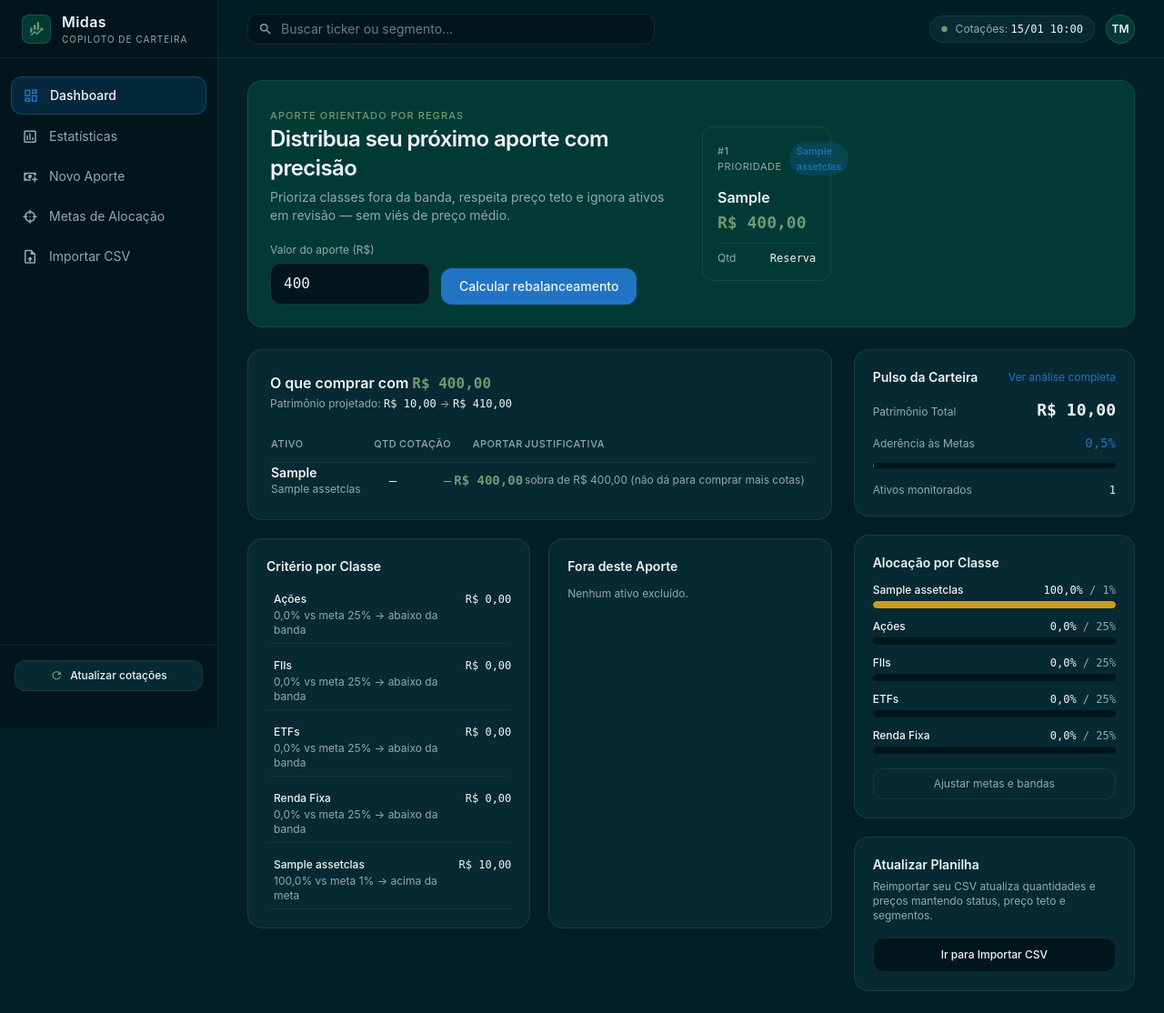
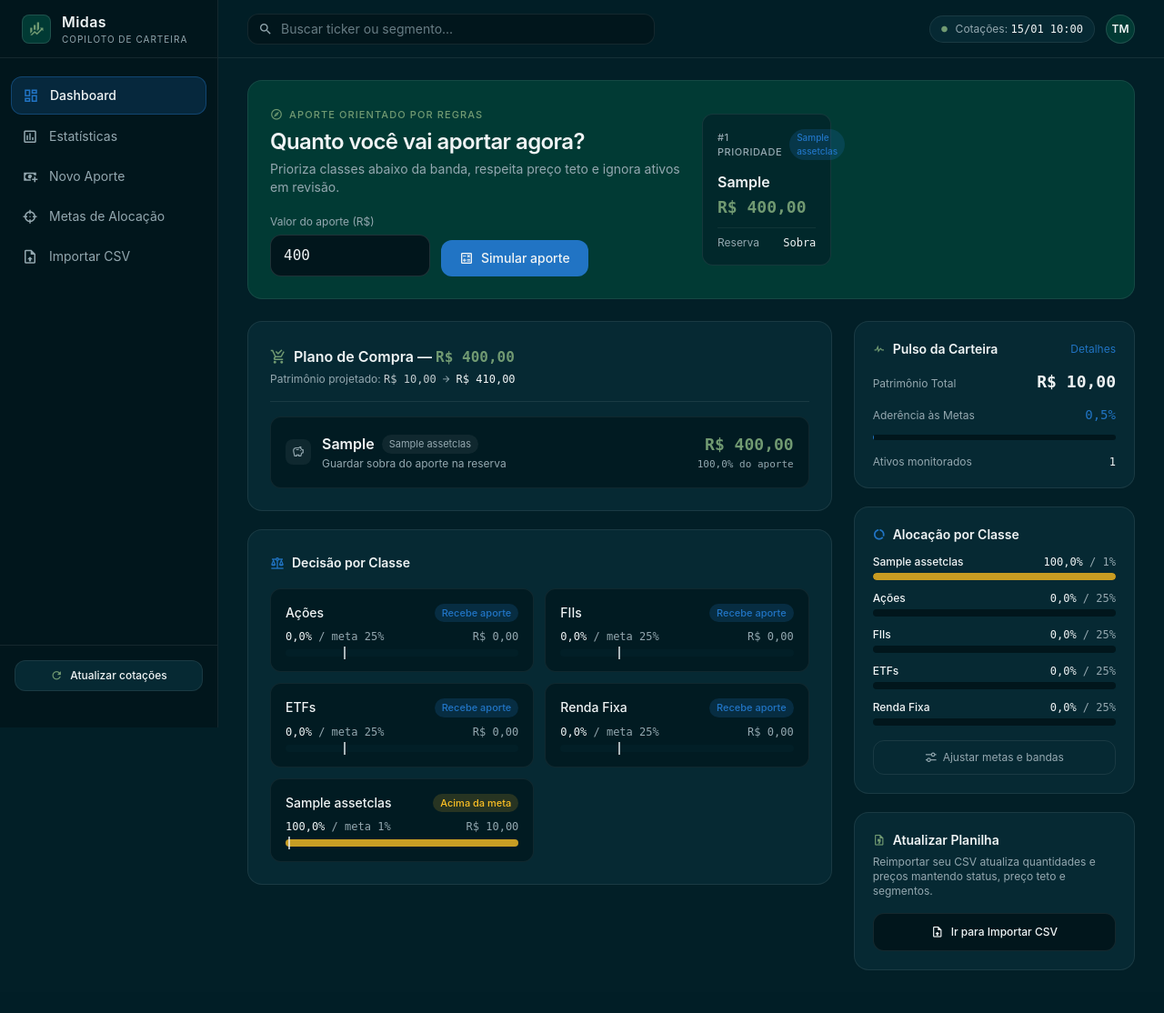
Before and after one commit to thalesgmartins/midas, a FastAPI app: page / in a window 1280 px wide. Shown: the whole page at 91% size. After the commit the page ends 1067 px from the top, so only its background shows below. Run offline with FastAPI, Linux system fonts and the light colour scheme; tables that the repository leaves empty hold one stand-in row (values such as "Sample post"); parts of the project's set-up code (start-up, migrations or seed data) failed here and were passed over.

Commit message:
feat(ui): tornar prioridades dinamicas via HTMX OOB e melhorar leitura do plano de aporte

```diff
--- a/app/api/web.py
+++ b/app/api/web.py
@@ -82,7 +82,9 @@ def aporte_simular(
     """Calcula o plano de aporte e devolve o fragmento HTML."""
     classes, assets = portfolio.to_engine_inputs(session)
     plan = plan_contribution(_parse_number(valor), classes, assets)
-    return templates.TemplateResponse(request, "partials/plan.html", {"plan": plan})
+    return templates.TemplateResponse(
+        request, "partials/plan.html", {"plan": plan, "oob_priorities": True}
+    )
 
 
 @router.post("/ativos/{asset_id}")
--- a/app/web/templates/aporte.html
+++ b/app/web/templates/aporte.html
@@ -12,8 +12,9 @@
       <input name="valor" value="{{ default_amount|default(400) }}"
              class="num w-44 bg-deep border border-white/[0.12] focus:border-marine focus:outline-none rounded-xl px-3.5 py-2.5 text-offwhite">
     </label>
-    <button class="bg-marine hover:bg-marine/90 text-offwhite rounded-xl px-5 py-2.5 text-sm font-medium transition-colors">
-      Calcular
+    <button class="inline-flex items-center gap-2 bg-marine hover:bg-marine/90 text-offwhite rounded-xl px-5 py-2.5 text-sm font-medium transition-colors">
+      <i class="mdi mdi-calculator-variant-outline text-base leading-none"></i>
+      <span>Calcular</span>
     </button>
   </form>
 </div>
--- a/app/web/templates/dashboard.html
+++ b/app/web/templates/dashboard.html
@@ -3,20 +3,25 @@
 {% block content %}
 {% if not s.groups or s.total == 0 %}
   <div class="bg-surface border border-white/[0.08] rounded-2xl p-8 text-center max-w-lg mx-auto mt-10">
-    <h1 class="text-lg font-semibold text-offwhite mb-2">Carteira vazia</h1>
+    <i class="mdi mdi-briefcase-plus-outline text-4xl text-sage"></i>
+    <h1 class="text-lg font-semibold text-offwhite mt-3 mb-2">Carteira vazia</h1>
     <p class="text-sm text-muted mb-5">Importe sua planilha CSV para começar a simular aportes e acompanhar metas.</p>
     <a href="/importar" class="inline-flex items-center gap-2 bg-marine hover:bg-marine/90 text-offwhite rounded-xl px-5 py-2.5 text-sm font-medium transition-colors">
-      Importar CSV
+      <i class="mdi mdi-file-upload-outline"></i>
+      <span>Importar CSV</span>
     </a>
   </div>
 {% else %}
-  <!-- Card Hero: Simulador de Aporte Rápido + Prioridades do Mês -->
+  <!-- Card Hero: Simulador de Aporte Rápido + Prioridades Dinâmicas -->
   <section class="bg-evergreen border border-white/[0.08] rounded-2xl p-6 mb-6 grid grid-cols-1 xl:grid-cols-12 gap-6 items-center">
     <div class="xl:col-span-6">
-      <span class="inline-block text-[11px] uppercase tracking-widest text-sage font-medium mb-1">Aporte Orientado por Regras</span>
-      <h1 class="text-2xl font-semibold text-offwhite tracking-tight">Distribua seu próximo aporte com precisão</h1>
-      <p class="text-sm text-muted mt-1.5">
-        Prioriza classes fora da banda, respeita preço teto e ignora ativos em revisão — sem viés de preço médio.
+      <span class="inline-flex items-center gap-1.5 text-[11px] uppercase tracking-widest text-sage font-medium mb-1">
+        <i class="mdi mdi-compass-outline text-sm"></i>
+        <span>Aporte Orientado por Regras</span>
+      </span>
+      <h1 class="text-2xl font-semibold text-offwhite tracking-tight">Quanto você vai aportar agora?</h1>
+      <p class="text-sm text-muted mt-1">
+        Prioriza classes abaixo da banda, respeita preço teto e ignora ativos em revisão.
       </p>
       <form hx-post="/aporte/simular" hx-target="#plan" class="mt-5 flex flex-wrap gap-3 items-end">
         <label class="block">
@@ -24,54 +29,33 @@
           <input name="valor" value="{{ default_amount }}"
                  class="num w-44 bg-deep border border-white/[0.12] focus:border-marine focus:outline-none rounded-xl px-3.5 py-2.5 text-offwhite text-base font-medium">
         </label>
-        <button class="bg-marine hover:bg-marine/90 text-offwhite rounded-xl px-5 py-2.5 text-sm font-medium transition-colors">
-          Calcular rebalanceamento
+        <button class="inline-flex items-center gap-2 bg-marine hover:bg-marine/90 text-offwhite rounded-xl px-5 py-2.5 text-sm font-medium transition-colors">
+          <i class="mdi mdi-calculator-variant-outline text-base leading-none"></i>
+          <span>Simular aporte</span>
         </button>
       </form>
     </div>
 
-    <!-- Mini-cards de prioridades -->
-    <div class="xl:col-span-6 grid grid-cols-1 sm:grid-cols-3 gap-3">
-      {% if plan and plan.buys %}
-        {% for b in plan.buys[:3] %}
-        <div class="bg-ink/60 border border-white/[0.08] rounded-xl p-4 flex flex-col justify-between">
-          <div class="flex items-center justify-between gap-2">
-            <span class="text-[11px] uppercase tracking-wider text-muted">#{{ loop.index }} Prioridade</span>
-            <span class="text-[11px] px-2 py-0.5 rounded-full bg-marine/20 text-marine font-medium">{{ b.class_name }}</span>
-          </div>
-          <div class="mt-3">
-            <div class="text-base font-semibold text-offwhite truncate" title="{{ b.ticker }}">{{ b.ticker }}</div>
-            <div class="num text-lg font-semibold text-sage mt-0.5">{{ b.amount|brl }}</div>
-          </div>
-          <div class="mt-2 pt-2 border-t border-white/[0.06] text-xs text-muted flex justify-between">
-            <span>Qtd</span>
-            <span class="num text-offwhite">{{ b.units if b.price else 'Reserva' }}</span>
-          </div>
-        </div>
-        {% endfor %}
-      {% else %}
-        <div class="sm:col-span-3 bg-ink/50 border border-white/[0.08] rounded-xl p-4 text-sm text-muted">
-          Nenhuma compra prioritária encontrada com as regras atuais.
-        </div>
-      {% endif %}
-    </div>
+    {% include "partials/priorities.html" %}
   </section>
 
   <!-- Área Inferior: Divisão 65 / 35 -->
   <div class="grid grid-cols-1 xl:grid-cols-12 gap-6 items-start">
-    <!-- Esquerda (65%): Plano de Rebalanceamento -->
     <div class="xl:col-span-8" id="plan">
       {% if plan %}
         {% include "partials/plan.html" %}
       {% endif %}
     </div>
 
-    <!-- Direita (35%): Resumo, Atalho de Importação e Metas -->
+    <!-- Coluna Direita (35%): Resumo, Alocação e Atalho CSV -->
     <div class="xl:col-span-4 space-y-5">
       <div class="bg-surface border border-white/[0.08] rounded-2xl p-5">
         <div class="flex items-center justify-between mb-3">
-          <h2 class="text-sm font-semibold text-offwhite">Pulso da Carteira</h2>
-          <a href="/estatisticas" class="text-xs text-marine hover:underline">Ver análise completa</a>
+          <h2 class="text-sm font-semibold text-offwhite flex items-center gap-2">
+            <i class="mdi mdi-pulse text-sage"></i>
+            <span>Pulso da Carteira</span>
+          </h2>
+          <a href="/estatisticas" class="text-xs text-marine hover:underline">Detalhes</a>
         </div>
         <div class="space-y-3">
           <div class="flex items-baseline justify-between">
@@ -93,7 +77,10 @@
       </div>
 
       <div class="bg-surface border border-white/[0.08] rounded-2xl p-5">
-        <h2 class="text-sm font-semibold text-offwhite mb-3">Alocação por Classe</h2>
+        <h2 class="text-sm font-semibold text-offwhite mb-3 flex items-center gap-2">
+          <i class="mdi mdi-chart-donut text-marine"></i>
+          <span>Alocação por Classe</span>
+        </h2>
         <div class="space-y-3">
           {% for g in s.groups %}
           <div>
@@ -110,16 +97,21 @@
           </div>
           {% endfor %}
         </div>
-        <a href="/metas" class="mt-4 block text-center text-xs text-muted hover:text-offwhite border border-white/[0.08] rounded-xl py-2 transition-colors">
-          Ajustar metas e bandas
+        <a href="/metas" class="mt-4 flex items-center justify-center gap-1.5 text-xs text-muted hover:text-offwhite border border-white/[0.08] rounded-xl py-2 transition-colors">
+          <i class="mdi mdi-tune-variant text-sm"></i>
+          <span>Ajustar metas e bandas</span>
         </a>
       </div>
 
       <div class="bg-surface border border-white/[0.08] rounded-2xl p-5">
-        <h2 class="text-sm font-semibold text-offwhite mb-1.5">Atualizar Planilha</h2>
+        <h2 class="text-sm font-semibold text-offwhite mb-1.5 flex items-center gap-2">
+          <i class="mdi mdi-file-delimited-outline text-sage"></i>
+          <span>Atualizar Planilha</span>
+        </h2>
         <p class="text-xs text-muted mb-4">Reimportar seu CSV atualiza quantidades e preços mantendo status, preço teto e segmentos.</p>
-        <a href="/importar" class="block text-center bg-deep hover:bg-ink border border-white/[0.08] text-offwhite rounded-xl py-2.5 text-xs font-medium transition-colors">
-          Ir para Importar CSV
+        <a href="/importar" class="flex items-center justify-center gap-2 bg-deep hover:bg-ink border border-white/[0.08] text-offwhite rounded-xl py-2.5 text-xs font-medium transition-colors">
+          <i class="mdi mdi-file-upload-outline text-sm"></i>
+          <span>Ir para Importar CSV</span>
         </a>
       </div>
     </div>
--- a/app/web/templates/importar.html
+++ b/app/web/templates/importar.html
@@ -2,7 +2,10 @@
 {% block title %}Importar CSV — Midas{% endblock %}
 {% block content %}
 <div class="bg-surface border border-white/[0.08] rounded-2xl p-6 max-w-xl">
-  <h1 class="font-semibold text-xl text-offwhite mb-1">Importar Carteira</h1>
+  <h1 class="font-semibold text-xl text-offwhite mb-1 flex items-center gap-2">
+    <i class="mdi mdi-file-upload-outline text-sage"></i>
+    <span>Importar Carteira</span>
+  </h1>
   <p class="text-xs text-muted mb-5">
     CSV separado por <code class="num text-offwhite">;</code> com as colunas: Tipo de ativo; Ativo; Quant.; Preço Médio; Preço Atual; Saldo; % Ideal.
   </p>
--- a/app/web/templates/metas.html
+++ b/app/web/templates/metas.html
@@ -2,7 +2,10 @@
 {% block title %}Metas — Midas{% endblock %}
 {% block content %}
 <div class="bg-surface border border-white/[0.08] rounded-2xl p-6 max-w-2xl">
-  <h1 class="font-semibold text-xl text-offwhite mb-1">Metas de Alocação</h1>
+  <h1 class="font-semibold text-xl text-offwhite mb-1 flex items-center gap-2">
+    <i class="mdi mdi-target text-marine"></i>
+    <span>Metas de Alocação</span>
+  </h1>
   <p class="text-xs text-muted mb-5">
     Escolha entre banda fixa em pontos percentuais (<span class="num">± p.p.</span>) ou banda relativa <span class="text-offwhite">Metade / Dobro</span> (mínimo metade da meta, máximo o dobro).
   </p>
--- a/app/web/templates/partials/plan.html
+++ b/app/web/templates/partials/plan.html
@@ -1,86 +1,146 @@
 <div class="space-y-5">
+  <!-- Lista de Execução: O que comprar -->
   <div class="bg-surface border border-white/[0.08] rounded-2xl p-6">
-    <div class="flex flex-wrap items-center justify-between gap-2 mb-4">
+    <div class="flex flex-wrap items-center justify-between gap-3 pb-4 mb-4 border-b border-white/[0.08]">
       <div>
-        <h2 class="text-base font-semibold text-offwhite">O que comprar com <span class="num text-sage">{{ plan.amount|brl }}</span></h2>
+        <h2 class="text-base font-semibold text-offwhite flex items-center gap-2">
+          <i class="mdi mdi-cart-check text-sage text-lg"></i>
+          <span>Plano de Compra — <span class="num text-sage">{{ plan.amount|brl }}</span></span>
+        </h2>
         <p class="text-xs text-muted mt-0.5">
-          Patrimônio projetado: <span class="num text-offwhite">{{ plan.total_before|brl }}</span> → <span class="num text-offwhite">{{ plan.total_after|brl }}</span>
+          Patrimônio projetado: <span class="num text-offwhite/80">{{ plan.total_before|brl }}</span>
+          <i class="mdi mdi-arrow-right text-[11px] mx-0.5"></i>
+          <span class="num text-offwhite font-medium">{{ plan.total_after|brl }}</span>
         </p>
       </div>
       {% if plan.leftover > 0 %}
-      <span class="num text-xs px-2.5 py-1 rounded-full bg-deep border border-white/[0.08] text-muted">
+      <span class="num text-xs px-3 py-1 rounded-full bg-deep border border-white/[0.08] text-muted">
         Sobra em caixa: {{ plan.leftover|brl }}
       </span>
       {% endif %}
     </div>
 
     {% if plan.buys %}
-    <div class="overflow-x-auto">
-      <table class="w-full text-sm">
-        <thead class="text-[11px] uppercase tracking-wider text-muted border-b border-white/[0.08]">
-          <tr>
-            <th class="py-2.5 text-left font-medium">Ativo</th>
-            <th class="py-2.5 text-right font-medium">Qtd</th>
-            <th class="py-2.5 text-right font-medium">Cotação</th>
-            <th class="py-2.5 text-right font-medium">Aportar</th>
-            <th class="py-2.5 pl-5 text-left font-medium">Justificativa</th>
-          </tr>
-        </thead>
-        <tbody class="divide-y divide-white/[0.06]">
+    <div class="space-y-3">
       {% for b in plan.buys %}
-          <tr class="hover:bg-white/[0.02] transition-colors">
-            <td class="py-3 pr-3">
-              <div class="font-semibold text-offwhite">{{ b.ticker }}</div>
-              <div class="text-xs text-muted">{{ b.class_name }}</div>
-            </td>
-            <td class="py-3 text-right num text-offwhite">{{ b.units if b.price else '—' }}</td>
-            <td class="py-3 text-right num text-muted">{{ b.price|brl if b.price else '—' }}</td>
-            <td class="py-3 text-right num font-semibold text-sage">{{ b.amount|brl }}</td>
-            <td class="py-3 pl-5 text-xs text-muted leading-relaxed">{{ b.reasons|join(' · ') }}</td>
-          </tr>
+      <div class="bg-deep/70 border border-white/[0.06] hover:border-white/[0.14] rounded-xl p-4 transition-colors">
+        <div class="flex flex-wrap items-center justify-between gap-3">
+          <div class="flex items-center gap-3 min-w-0">
+            <span class="w-7 h-7 rounded-lg flex items-center justify-center text-xs font-semibold shrink-0 {{ 'bg-white/[0.06] text-muted' if b.is_leftover else 'bg-marine/20 text-marine' }}">
+              {% if b.is_leftover %}
+                <i class="mdi mdi-piggy-bank-outline text-sm"></i>
+              {% else %}
+                #{{ loop.index }}
+              {% endif %}
+            </span>
+            <div class="min-w-0">
+              <div class="flex items-center gap-2 flex-wrap">
+                <span class="font-semibold text-offwhite text-base">{{ b.ticker }}</span>
+                <span class="text-[11px] px-2 py-0.5 rounded-full bg-white/[0.06] text-muted">{{ b.class_name }}</span>
+              </div>
+              <div class="text-xs text-muted mt-0.5">
+                {% if b.is_leftover %}
+                  <span>Guardar sobra do aporte na reserva</span>
+                {% elif b.price %}
+                  <span>Comprar <strong class="num text-offwhite">{{ b.units }} {{ 'cota' if b.units == 1 else 'cotas' }}</strong> × <span class="num">{{ b.price|brl }}</span></span>
+                {% else %}
+                  <span>Aporte direto em renda fixa</span>
+                {% endif %}
+              </div>
+            </div>
+          </div>
+
+          <div class="text-right shrink-0">
+            <div class="num text-lg font-semibold text-sage">{{ b.amount|brl }}</div>
+            <div class="num text-[11px] text-muted">{{ b.share_pct|pct }} do aporte</div>
+          </div>
+        </div>
+
+        {% if not b.is_leftover %}
+        <div class="mt-3 pt-3 border-t border-white/[0.05]">
+          <div class="flex items-center justify-between text-[11px] text-muted mb-1.5">
+            <span>Progresso até a meta do ativo</span>
+            <span class="num">
+              {% if b.remaining_to_target < 1 %}
+                <span class="text-sage font-medium">Meta atingida</span>
+              {% else %}
+                Faltam <span class="text-offwhite">{{ b.remaining_to_target|brl }}</span>
+              {% endif %}
+            </span>
+          </div>
+          <div class="h-1.5 bg-ink rounded-full overflow-hidden">
+            <div class="h-full rounded-full {{ 'bg-sage' if b.progress_after_pct >= 95 else 'bg-marine' }}"
+                 style="width: {{ b.progress_after_pct }}%"></div>
+          </div>
+        </div>
+        {% endif %}
+      </div>
       {% endfor %}
-        </tbody>
-      </table>
     </div>
     {% else %}
       <p class="text-sm text-muted py-4">Nenhuma compra possível com as regras atuais.</p>
     {% endif %}
   </div>
 
-  <!-- Situação por Classe + Excluídos -->
-  <div class="grid grid-cols-1 md:grid-cols-2 gap-5">
-    <div class="bg-surface border border-white/[0.08] rounded-2xl p-5">
-      <h3 class="text-sm font-semibold text-offwhite mb-3">Critério por Classe</h3>
-      <div class="space-y-2.5">
+  <!-- Critério por Classe (Grid 2x2 visual) -->
+  <div class="bg-surface border border-white/[0.08] rounded-2xl p-6">
+    <h3 class="text-sm font-semibold text-offwhite mb-4 flex items-center gap-2">
+      <i class="mdi mdi-scale-balance text-marine text-base"></i>
+      <span>Decisão por Classe</span>
+    </h3>
+    <div class="grid grid-cols-1 sm:grid-cols-2 gap-3">
       {% for c in plan.classes %}
-        <div class="flex items-start justify-between gap-3 text-xs py-1.5 border-b border-white/[0.05] last:border-0">
-          <div class="flex items-start gap-2">
-            <span class="mt-1 w-2 h-2 rounded-full shrink-0 {{ 'bg-marine' if c.eligible else 'bg-muted/40' }}"></span>
-            <div>
-              <div class="font-medium text-offwhite">{{ c.name }}</div>
-              <div class="text-muted mt-0.5">{{ c.reason }}</div>
+      <div class="bg-deep/70 border border-white/[0.06] rounded-xl p-4">
+        <div class="flex items-center justify-between gap-2 mb-2">
+          <span class="font-medium text-offwhite text-sm">{{ c.name }}</span>
+          {% if c.eligible %}
+            <span class="text-[11px] px-2 py-0.5 rounded-full bg-marine/20 text-marine font-medium">Recebe aporte</span>
+          {% elif c.current_pct > c.target_pct %}
+            <span class="text-[11px] px-2 py-0.5 rounded-full bg-amber-400/15 text-amber-400 font-medium">Acima da meta</span>
+          {% else %}
+            <span class="text-[11px] px-2 py-0.5 rounded-full bg-sage/15 text-sage font-medium">Dentro da banda</span>
+          {% endif %}
         </div>
+        <div class="flex items-baseline justify-between text-xs mb-1.5">
+          <span class="num text-offwhite font-medium">{{ c.current_pct|pct }} <span class="text-muted font-normal">/ meta {{ c.target_pct|pct(0) }}</span></span>
+          <span class="num text-muted">{{ c.value|brl }}</span>
         </div>
-          <span class="num text-offwhite shrink-0">{{ c.value|brl }}</span>
+        <div class="relative h-2 bg-ink rounded-full">
+          <div class="absolute h-2 rounded-full {{ 'bg-marine' if c.eligible else ('bg-amber-400/80' if c.current_pct > c.target_pct else 'bg-sage') }}"
+               style="width: {{ [c.current_pct, 100]|min }}%"></div>
+          <div class="absolute h-3.5 -top-[3px] w-0.5 bg-offwhite/70" style="left: {{ c.target_pct }}%"></div>
+        </div>
       </div>
       {% endfor %}
     </div>
   </div>
 
-    <div class="bg-surface border border-white/[0.08] rounded-2xl p-5">
-      <h3 class="text-sm font-semibold text-offwhite mb-3">Fora deste Aporte</h3>
-      {% if plan.excluded %}
-      <ul class="space-y-1.5 text-xs max-h-64 overflow-y-auto pr-1">
-        {% for e in plan.excluded %}
-        <li class="flex items-baseline justify-between gap-2 py-1 border-b border-white/[0.04] last:border-0">
-          <span class="font-medium text-offwhite shrink-0">{{ e.ticker }}</span>
-          <span class="text-muted text-right">{{ e.reason }}</span>
-        </li>
+  <!-- Fora deste Aporte (Agrupado por motivo em chips) -->
+  {% if plan.excluded_groups %}
+  <div class="bg-surface border border-white/[0.08] rounded-2xl p-6">
+    <h3 class="text-sm font-semibold text-offwhite mb-4 flex items-center gap-2">
+      <i class="mdi mdi-filter-off-outline text-muted text-base"></i>
+      <span>Fora deste Aporte</span>
+    </h3>
+    <div class="space-y-3">
+      {% for reason, tickers in plan.excluded_groups %}
+      <div class="bg-deep/60 border border-white/[0.06] rounded-xl p-3.5">
+        <div class="flex items-center justify-between gap-2 mb-2">
+          <span class="text-xs font-medium text-offwhite">{{ reason }}</span>
+          <span class="num text-[11px] text-muted">{{ tickers|length }} {{ 'ativo' if tickers|length == 1 else 'ativos' }}</span>
+        </div>
+        <div class="flex flex-wrap gap-1.5">
+          {% for ticker in tickers %}
+          <span class="num text-xs px-2.5 py-0.5 rounded-md bg-surface border border-white/[0.08] text-muted">{{ ticker }}</span>
           {% endfor %}
-      </ul>
-      {% else %}
-      <p class="text-xs text-muted">Nenhum ativo excluído.</p>
+        </div>
+      </div>
+      {% endfor %}
+    </div>
+  </div>
   {% endif %}
 </div>
-  </div>
-</div>
+
+{% if oob_priorities %}
+  {% include "partials/priorities.html" %}
+{% endif %}
--- /dev/null
+++ b/app/web/templates/partials/priorities.html
@@ -0,0 +1,25 @@
+<div id="hero-priorities" {% if oob_priorities %}hx-swap-oob="true"{% endif %} class="xl:col-span-6 grid grid-cols-1 sm:grid-cols-3 gap-3">
+  {% if plan and plan.buys %}
+    {% for b in plan.buys[:3] %}
+    <div class="bg-ink/65 border border-white/[0.08] rounded-xl p-4 flex flex-col justify-between">
+      <div class="flex items-center justify-between gap-2">
+        <span class="text-[11px] uppercase tracking-wider text-muted font-medium">#{{ loop.index }} Prioridade</span>
+        <span class="text-[10px] px-2 py-0.5 rounded-full bg-marine/20 text-marine font-medium">{{ b.class_name }}</span>
+      </div>
+      <div class="mt-3">
+        <div class="text-base font-semibold text-offwhite truncate" title="{{ b.ticker }}">{{ b.ticker }}</div>
+        <div class="num text-lg font-semibold text-sage mt-0.5">{{ b.amount|brl }}</div>
+      </div>
+      <div class="mt-2 pt-2 border-t border-white/[0.06] text-xs text-muted flex justify-between items-center">
+        <span>{{ 'Reserva' if b.is_leftover else 'Qtd' }}</span>
+        <span class="num text-offwhite font-medium">{{ 'Sobra' if b.is_leftover else (b.units ~ 'x' if b.price else '—') }}</span>
+      </div>
+    </div>
+    {% endfor %}
+  {% else %}
+    <div class="sm:col-span-3 bg-ink/50 border border-white/[0.08] rounded-xl p-4 text-sm text-muted flex items-center gap-2">
+      <i class="mdi mdi-information-outline text-base"></i>
+      <span>Nenhuma compra prioritária para este valor.</span>
+    </div>
+  {% endif %}
+</div>
```
Also changed, not shown: app/services/rebalance.py (+57 -7 lines). Lines whose indentation alone changed are shown as unchanged.
